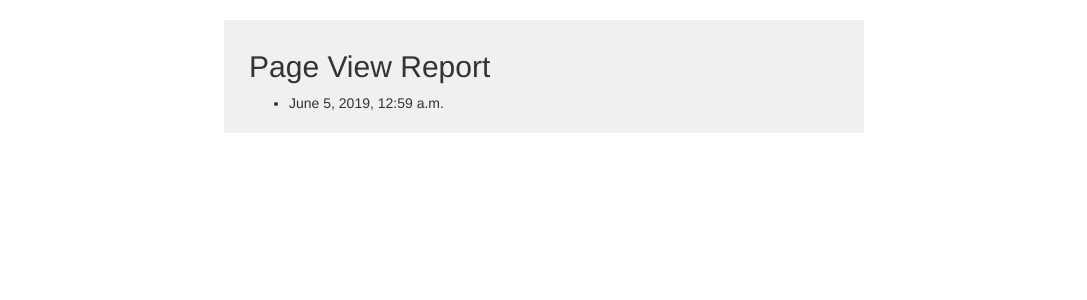
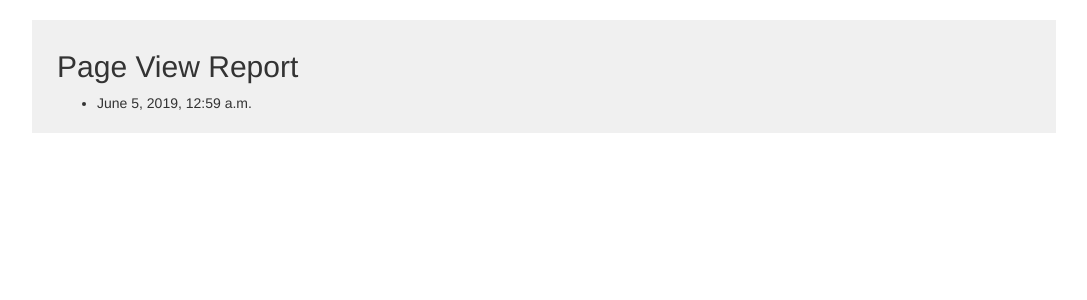
Before and after one commit to nonguyen1/Sentiment_Interpretation, a Django app: page /db/ in a window 1280 px wide; the page is wider, and only the part inside the window is pictured. Shown: the part 51-351 px from the top of that part, without its empty margins (96-1183 px from the left). Run offline with Django 3.2, Linux system fonts and the light colour scheme; data comes from the database, SQL or seed files in the repository; parts of the project's set-up code (start-up, migrations or seed data) failed here and were passed over; some libraries are stand-ins or nearby versions.

Commit message:
increase width

```diff
--- a/hello/templates/base.html
+++ b/hello/templates/base.html
@@ -47,7 +47,7 @@
 
     .main {
         margin: auto;
-        width: 50%;
+        width: 80%;
         background-color: rgb(240, 240, 240);
         padding: 10px;
     }
--- a/hello/templates/index.html
+++ b/hello/templates/index.html
@@ -129,6 +129,10 @@
     if (sentence == null || oldSent == sentence) {
       return;
     }
+
+    // TODO: check the switch and call AJAX accordingly.
+    // change title name to "sentiment" or "emotoion"
+    // clear input text.
 
     $.ajax({
       url: '/ajax/handle_sentiment/',
```
